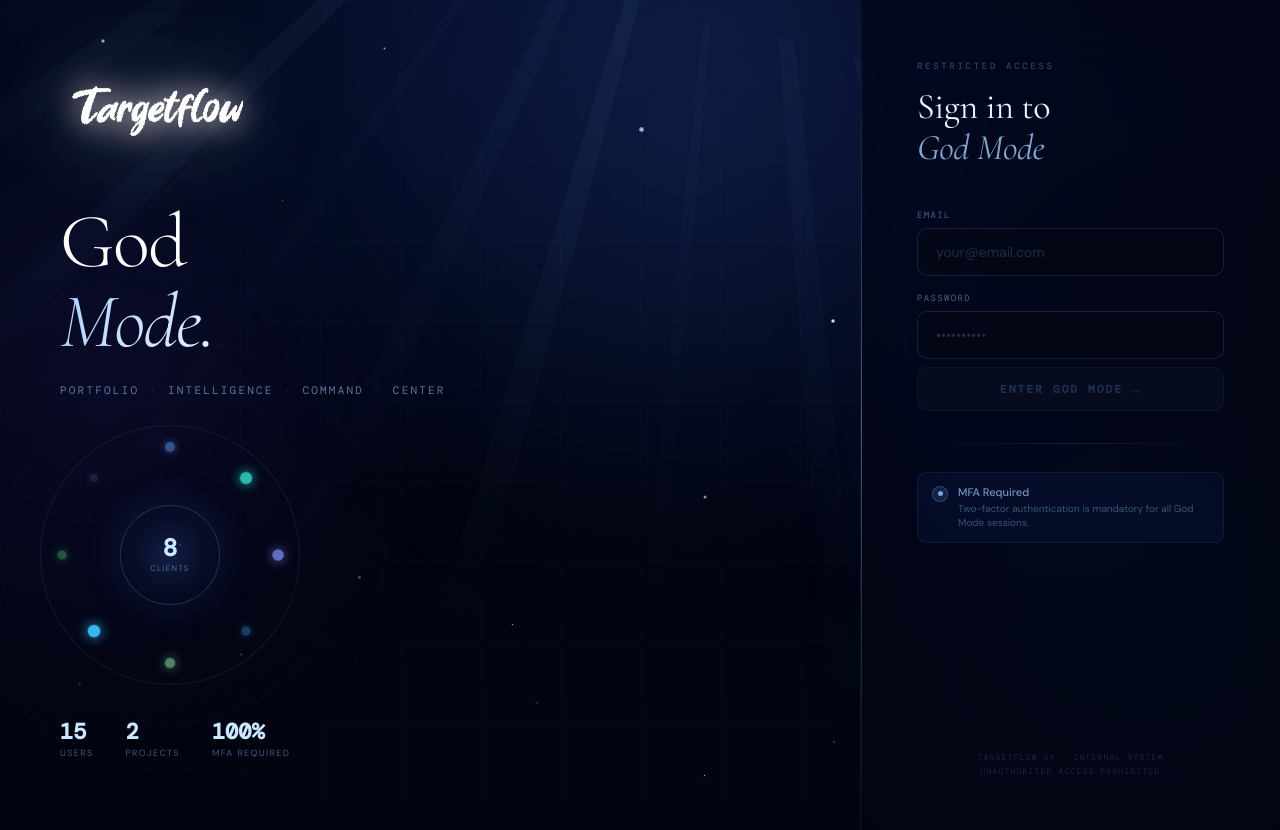
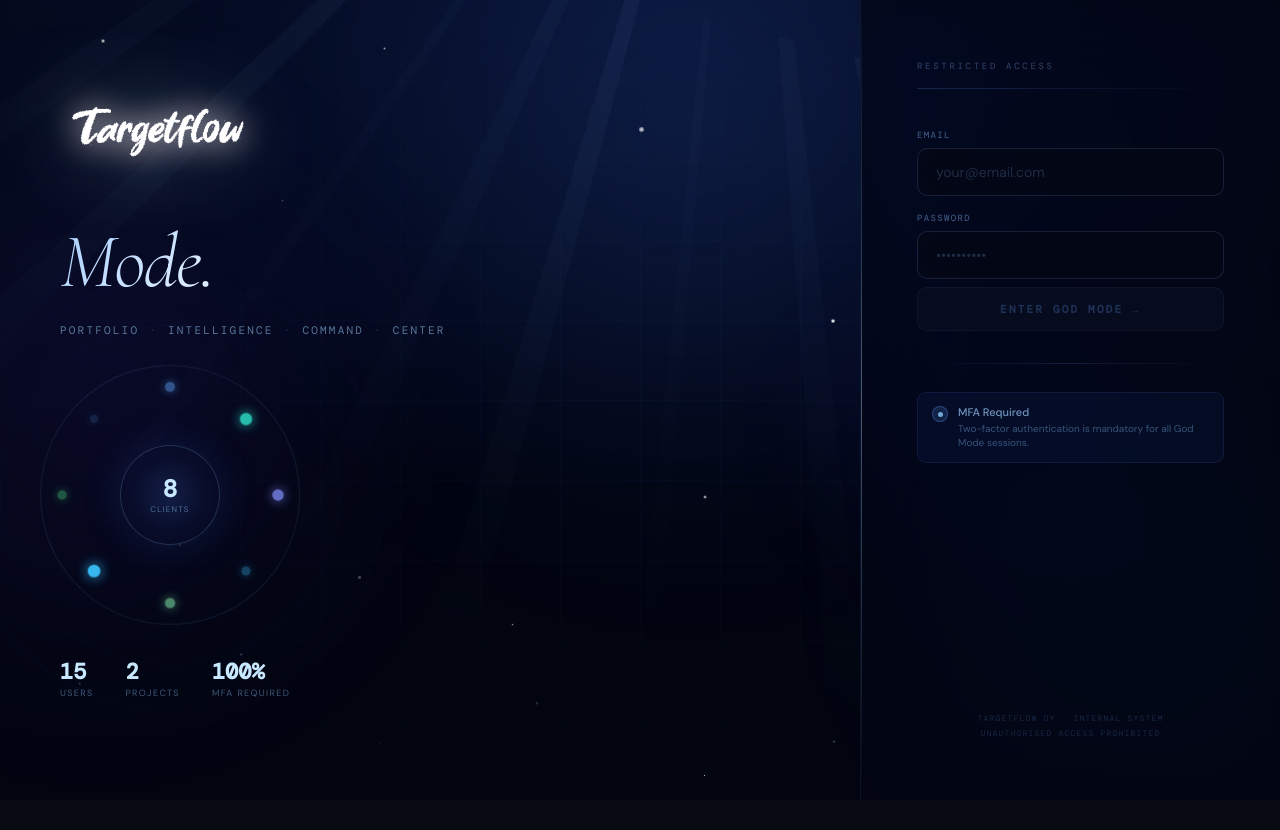
Before and after one commit to Nikke-coder/superusers, a React (Vite) app: page / in a window 1280 px wide. Shown: the top 830 px of the page. After the commit the page ends 800 px from the top, so only its background shows below. Built offline with nearby package versions, Linux system fonts and the light colour scheme.

Commit message:
Add files via upload

```diff
--- a/src/App.jsx
+++ b/src/App.jsx
@@ -506,8 +506,7 @@ function LoginScreen({onLogin}) {
             letterSpacing:"-0.02em",
             color:"#ffffff",
           }}>
-            <div style={{display:"block"}}>God</div>
-            <div style={{
+  <div style={{
               display:"block",fontStyle:"italic",fontWeight:300,
               background:"linear-gradient(135deg,#a8d0ff 0%,#ffffff 40%,#c8e8ff 100%)",
               WebkitBackgroundClip:"text",WebkitTextFillColor:"transparent",
@@ -579,17 +578,11 @@ function LoginScreen({onLogin}) {
 
         {/* Form header */}
         <div style={{marginBottom:40}}>
-          <div style={{fontSize:9,color:"rgba(140,190,255,0.4)",fontFamily:"'DM Mono',monospace",
-            letterSpacing:"0.3em",textTransform:"uppercase",marginBottom:14}}>
+          <div style={{fontSize:9,color:"rgba(140,190,255,0.35)",fontFamily:"'DM Mono',monospace",
+            letterSpacing:"0.3em",textTransform:"uppercase",marginBottom:16}}>
             Restricted access
           </div>
-          <div style={{
-            fontFamily:"'Cormorant Garamond',serif",fontSize:36,fontWeight:400,
-            color:"#e8f4ff",lineHeight:1.15,letterSpacing:"-0.01em",
-          }}>
-            Sign in to<br/>
-            <span style={{fontStyle:"italic",color:"rgba(160,210,255,0.8)"}}>God Mode</span>
-          </div>
+          <div style={{height:1,background:"linear-gradient(90deg,rgba(100,160,255,0.2),transparent)"}}/>
         </div>
 
         {/* Inputs */}
```
